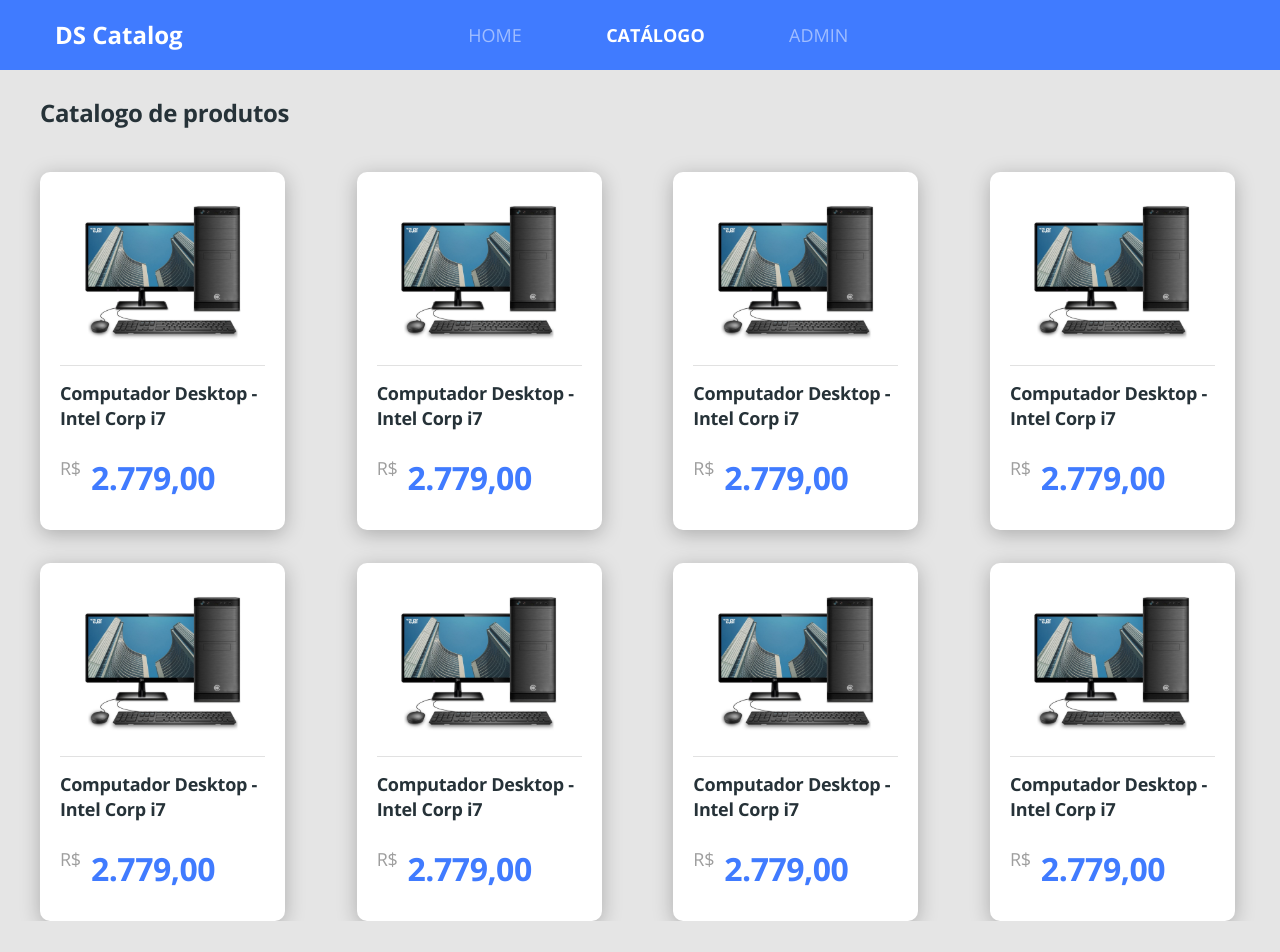
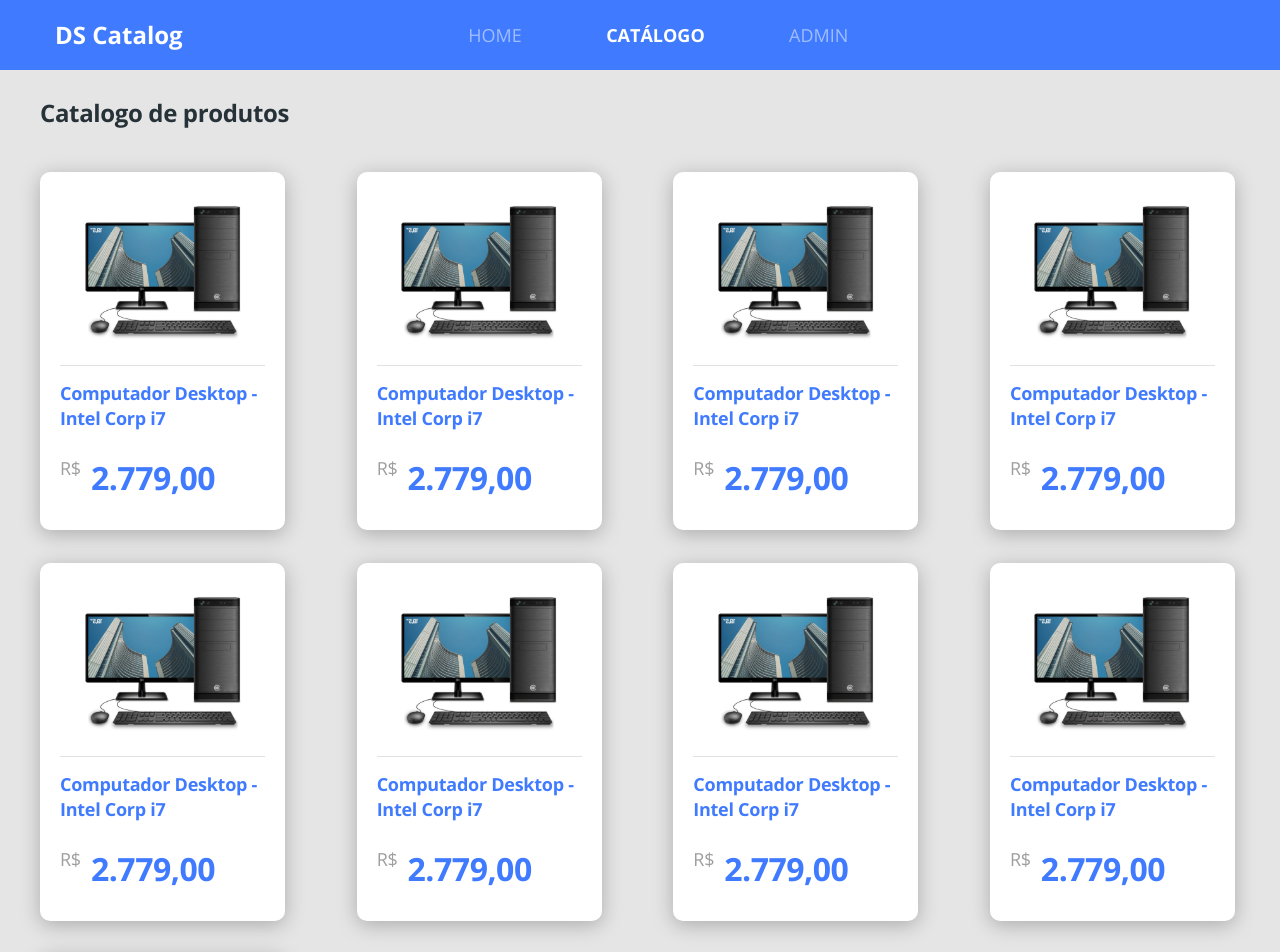
Before and after one commit to tarcnux/dscatalog-bootcamp-devsuperior, a React (Create React App) app in the folder front-web/: page /products in a window 1280 px wide. Shown: the top 952 px of the page. Before the commit the page ends 921 px from the top, so only its background shows below. Built offline with nearby package versions, Linux system fonts and the light colour scheme.

Commit message:
Add component ProductDetails

```diff
--- a/front-web/src/Routes.tsx
+++ b/front-web/src/Routes.tsx
@@ -3,6 +3,7 @@
 import Navbar from './core/components/Navbar';
 import Admin from './pages/Admin';
 import Catalog from './pages/Catalog';
+import ProductDetails from './pages/Catalog/Components/ProductDetails';
 import Home from './pages/Home';
 
 const Routes = () => (
@@ -12,8 +13,11 @@
             <Route path="/" exact>
                 <Home />
             </Route>
-            <Route path="/products">
+            <Route path="/products" exact>
                 <Catalog />
+            </Route>
+            <Route path="/products/:productId">
+                <ProductDetails />
             </Route>
             <Route path="/admin">
                 <Admin />
--- /dev/null
+++ b/front-web/src/pages/Catalog/Components/ProductDetails/index.tsx
@@ -0,0 +1,21 @@
+import React from 'react';
+import { useParams } from 'react-router-dom';
+import './styles.scss'
+
+type ParamsType = {
+    productId: string;
+}
+
+const ProductDetails = () => {
+
+    const { productId } = useParams<ParamsType>();
+    console.log(productId);
+
+    return (
+        <div className="product-details-container">
+            <h1>ProductDetails</h1>
+        </div>
+    );
+};
+
+export default ProductDetails;
--- a/front-web/src/pages/Catalog/index.tsx
+++ b/front-web/src/pages/Catalog/index.tsx
@@ -1,4 +1,5 @@
 import React from 'react'
+import { Link } from 'react-router-dom';
 import ProductCard from './Components/ProductCard';
 import './styles.scss';
 
@@ -6,14 +7,15 @@
     <div className="catalog-container">
         <h1 className="catalog-title">Catalogo de produtos</h1>
         <div className="catalog-products border-radius-10">
-            <ProductCard />
-            <ProductCard />
-            <ProductCard />
-            <ProductCard />
-            <ProductCard />
-            <ProductCard />
-            <ProductCard />
-            <ProductCard />
+            <Link to="/products/1"><ProductCard /></Link>
+            <Link to="/products/2"><ProductCard /></Link>
+            <Link to="/products/3"><ProductCard /></Link>
+            <Link to="/products/4"><ProductCard /></Link>
+            <Link to="/products/5"><ProductCard /></Link>
+            <Link to="/products/6"><ProductCard /></Link>
+            <Link to="/products/7"><ProductCard /></Link>
+            <Link to="/products/8"><ProductCard /></Link>
+            <Link to="/products/9"><ProductCard /></Link>
         </div>
     </div>
 );
```
Also changed, not shown: front-web/src/pages/Catalog/Components/ProductDetails/styles.scss (added).
